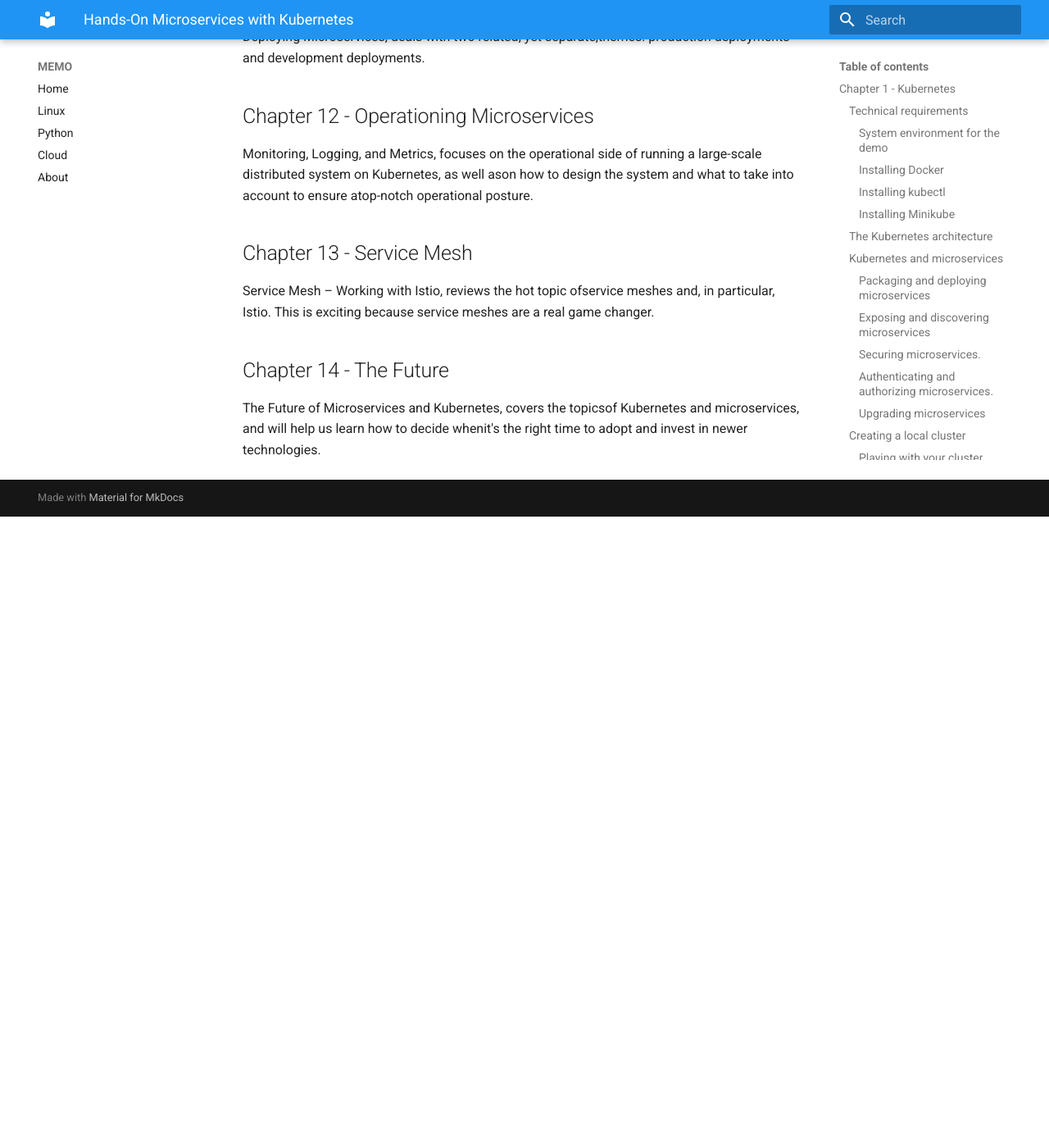
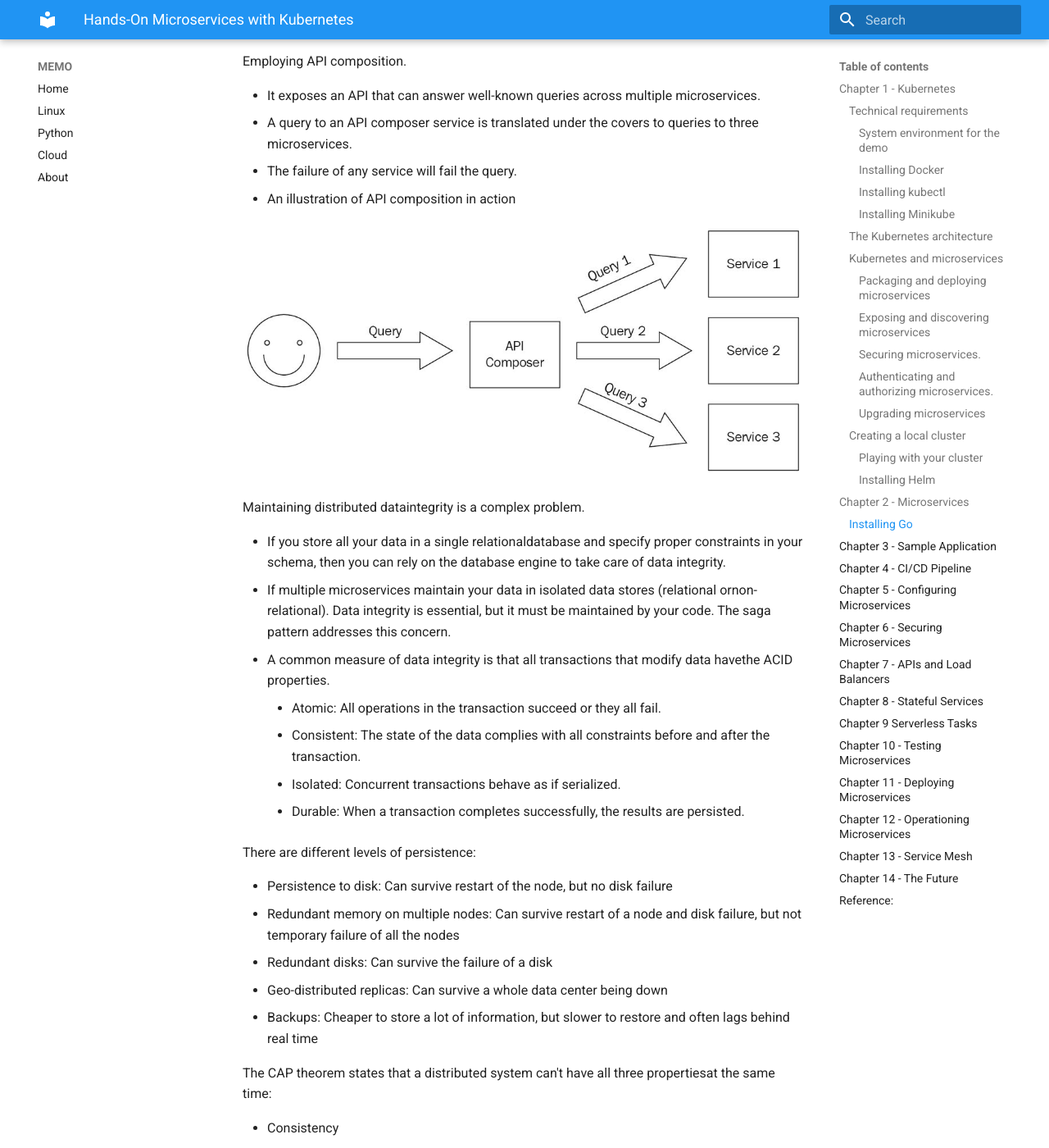
Before and after one commit to huyuhui001/mySite, an MkDocs documentation site: the page built from docs/cloud/MicroservicesKubernetes.md, in a window 1280 px wide and 1400 px high, scrolled down 11880 px. Shown: the whole window at 82% size. Built offline with MkDocs 1.6.1 and Material for MkDocs 9.7.7, drawn with Linux system fonts in a browser that asks for light colours; before the commit the page ends 12510 px from its top, so only the background shows below that; some of the changed text lies outside the part shown.

Commit message:
Documentation

````diff
--- a/docs/cloud/MicroservicesKubernetes.md
+++ b/docs/cloud/MicroservicesKubernetes.md
@@ -409,6 +409,103 @@ Note:
 Getting Started with Microservices, discusses various aspects,patterns, and approaches to common problems in microservice-basedsystems and how they compare to other common architectures, such asmonoliths and large services.
 
 
+### Installing Go
+
+Refer to [installation guide](https://go.dev/doc/install) to download and install Go locally.
+
+Installation
+```
+james@lizard:/opt> sudo zypper in go
+
+james@lizard:/opt> go version
+go version go1.18.2 linux/amd64
+```
+
+
+Choosing source control strategy. There are two main approaches:
+
+* monorepo
+    * Your entire code base is in a single source controlrepository.
+* multiple repos
+    * Each project, and often each library, has a separate source control repository.
+* Hybrid
+    * Each repository contains multiple services and projects.
+    * Each repository is isolated from the other repositories, but within each repo, multiple services and projectscan be developed in lockstep.
+    * This approach balances the pros and cons ofmonorepo and multiple repos.
+
+
+Choosing data strategy
+
+* One data store per microservice, which is a crucial element of the microservicearchitecture.
+* Running distributed queries. It recommends to start with API composition andtransition to CQRS only if the proper conditions exist.
+
+
+Employing Command Query Responsibility Segregation (CQRS).
+
+* The CQRS service (responsible forqueries) receives a change notification from the three microservices (responsible for updates) and aggregates them into its own data store.
+* When a query comes, the CQRS service responds by accessing its own aggregated view without hitting the microservices.
+* It duplicates the data and adds complexity to the system.
+* An illustration of CQRS in action.
+
+![Illustration of CQRS in action](./assets/004.png)
+
+
+Employing API composition.
+
+* It exposes an API that can answer well-known queries across multiple microservices.
+* A query to an API composer service is translated under the covers to queries to three microservices.
+* The failure of any service will fail the query.
+* An illustration of API composition in action
+
+![Illustration of API composition in action](./assets/005.png)
+
+
+Maintaining distributed dataintegrity is a complex problem.
+
+* If you store all your data in a single relationaldatabase and specify proper constraints in your schema, then you can rely on the database engine to take care of data integrity.
+* If multiple microservices maintain your data in isolated data stores (relational ornon-relational). Data integrity is essential, but it must be maintained by your code. The saga pattern addresses this concern.
+* A common measure of data integrity is that all transactions that modify data havethe ACID properties.
+    * Atomic: All operations in the transaction succeed or they all fail.
+    * Consistent: The state of the data complies with all constraints before and after the transaction.
+    * Isolated: Concurrent transactions behave as if serialized.
+    * Durable: When a transaction completes successfully, the results are persisted.
+
+
+There are different levels of persistence:
+
+* Persistence to disk: Can survive restart of the node, but no disk failure
+* Redundant memory on multiple nodes: Can survive restart of a node and disk failure, but not temporary failure of all the nodes
+* Redundant disks: Can survive the failure of a disk
+* Geo-distributed replicas: Can survive a whole data center being down
+* Backups: Cheaper to store a lot of information, but slower to restore and often lags behind real time
+
+
+The CAP theorem states that a distributed system can't have all three propertiesat the same time:
+
+* Consistency
+* Availability
+* Partition resiliency
+
+
+The basic idea of the **saga pattern** is that there is centralized management of the operations across all the microservices and that, for each operation, there is a compensating operation that will be executed if, for some reason, the entire transaction can't be completed.
+This achieves the atomicity property of ACID.
+
+A **saga** is a set of operations and corresponding compensating operations on microservices. When an operation fails, its compensating operation and the compensating operations of all the previous operations are called in reverse order to roll back the entire state of the system.
+
+
+
+
+
+
+## Chapter 3 - Sample Application
+
+Delinkcious – the Sample Application, explores why we should choose Go as the programming language of Delinkcious; then we will lookat Go kit.
+
+[Delinkcious source code](https://github.com/the-gigi/delinkcious)
+
+[Delinkcious source code release v0.1](https://github.com/the-gigi/delinkcious/releases/tag/v0.1)
+
+[Go kit](https://gokit.io/), which is a toolkit for microservice.
 
 
 
@@ -476,3 +564,17 @@ Service Mesh – Working with Istio, reviews the hot topic ofservice meshes and,
 ## Chapter 14 - The Future
 
 The Future of Microservices and Kubernetes, covers the topicsof Kubernetes and microservices, and will help us learn how to decide whenit's the right time to adopt and invest in newer technologies.
+
+
+
+
+
+
+
+## Reference:
+
+* [The code of the book](https://github.com/huyuhui001/Hands-On-Microservices-with-Kubernetes)
+* [Kubernetes document](https://kubernetes.io/docs/tasks/)
+* [Minikube documents](https://minikube.sigs.k8s.io/docs/start/)
+* [Helm document](https://helm.sh/docs/intro/quickstart/) and [source code](https://github.com/helm/helm) and [artifact hub](https://artifacthub.io/)
+* [Go language document](https://go.dev/doc/install)
````
Also changed, not shown: other parts of docs/cloud/MicroservicesKubernetes.md (+0 -9 lines), docs/cloud/assets/004.png (added), docs/cloud/assets/005.png (added).
